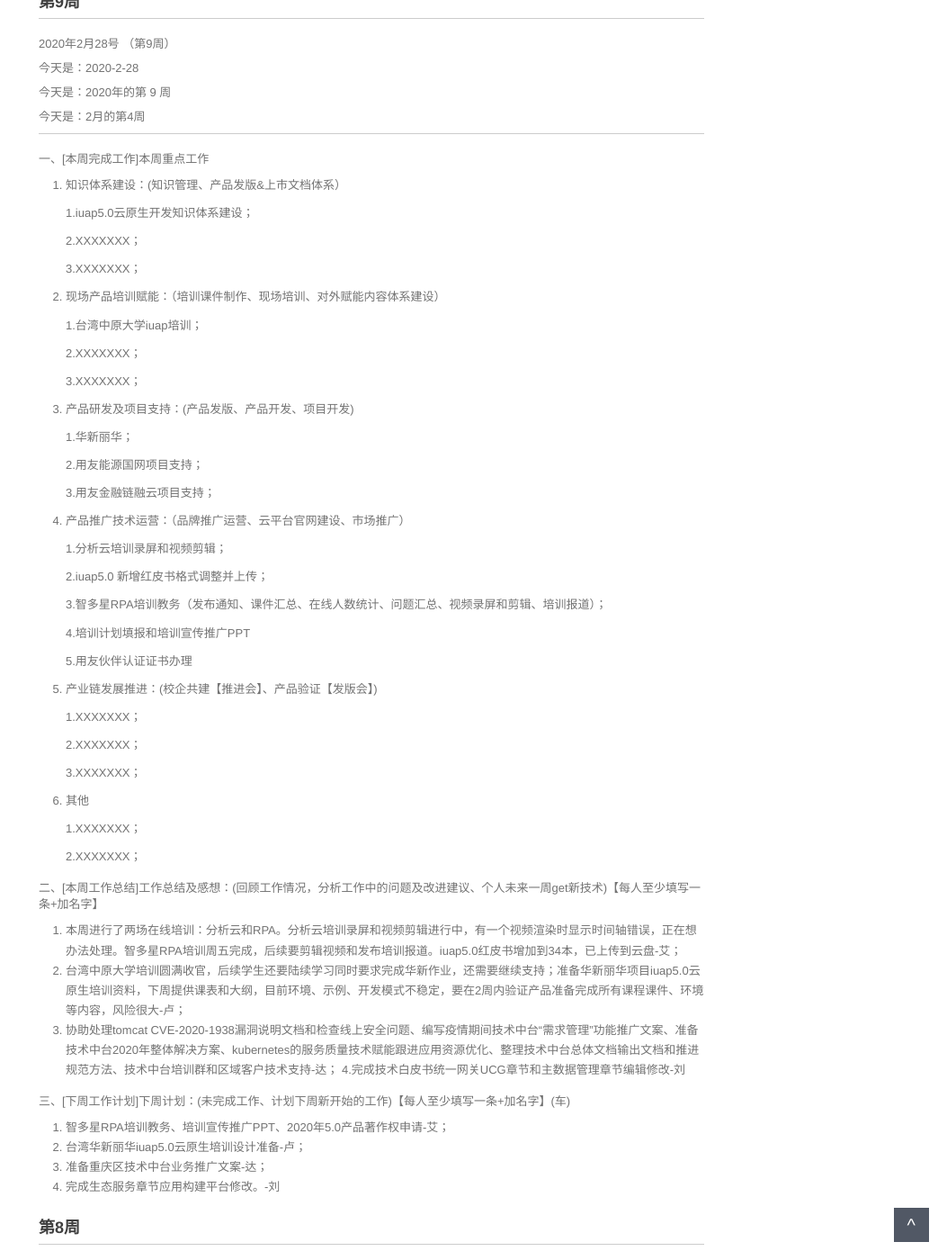
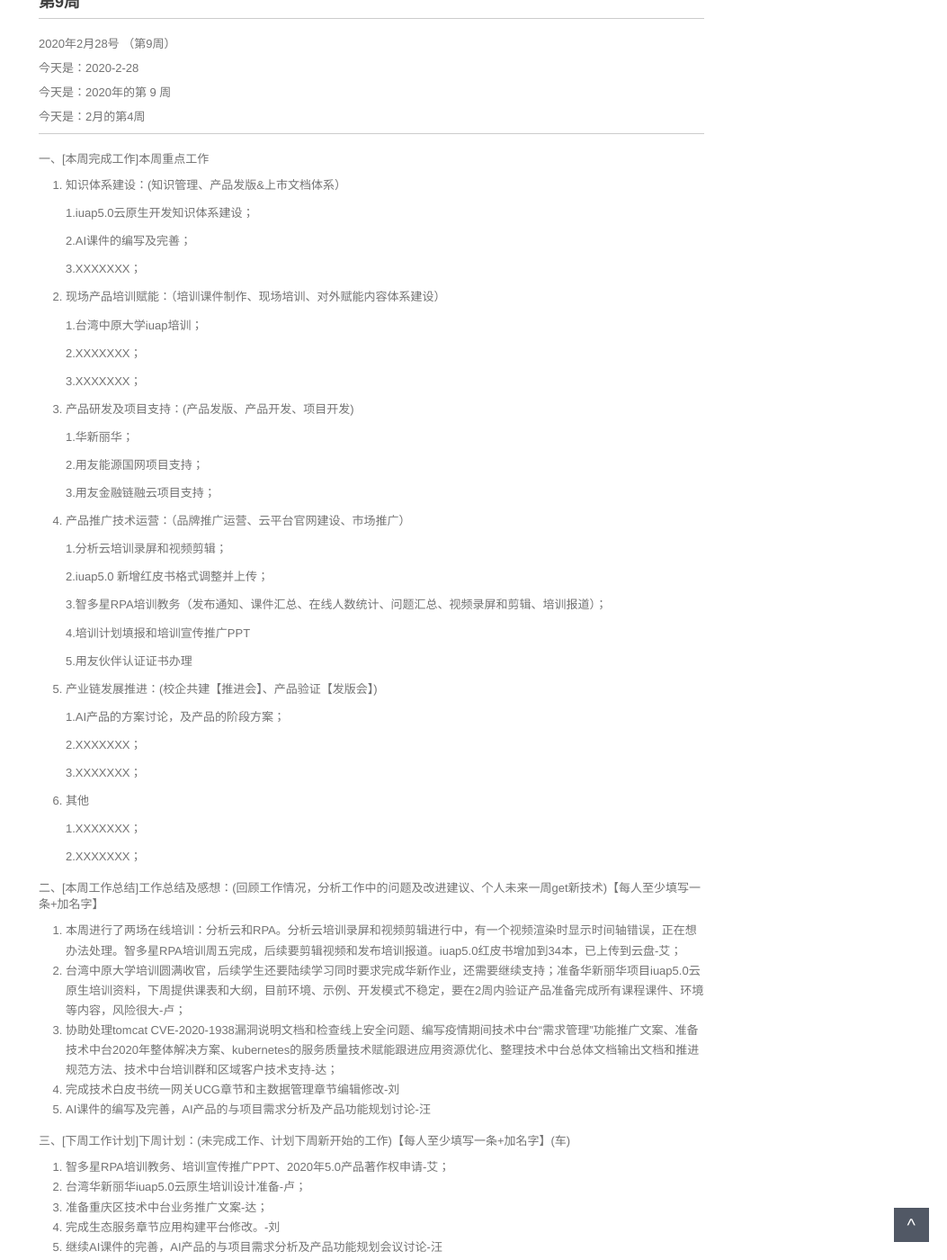
Before and after one commit to walllFlower/blog, a Jekyll site: the page built from 2020-02-28-day_report.md, in a window 1280 px wide and 1400 px high, scrolled down 341 px. Shown: the whole window at 90% size, without its empty margins (227-1280 px from the left). Built offline with Jekyll 4.4.1, drawn with Linux system fonts in a browser that asks for light colours; comment, search, counter and statistics services are not loaded.

Commit message:
Update 2020-02-28-day_report.md

```diff
--- a/2020-02-28-day_report.md
+++ b/2020-02-28-day_report.md
@@ -28,7 +28,7 @@ categories: 技术运营工作周报
 
     1.iuap5.0云原生开发知识体系建设；
 
-    2.XXXXXXX；
+    2.AI课件的编写及完善；
 
     3.XXXXXXX；
 
@@ -63,7 +63,7 @@ categories: 技术运营工作周报
 
 5. 产业链发展推进：(校企共建【推进会】、产品验证【发版会】)
 
-    1.XXXXXXX；
+    1.AI产品的方案讨论，及产品的阶段方案；
 
     2.XXXXXXX；
 
@@ -80,7 +80,8 @@ categories: 技术运营工作周报
 1. 本周进行了两场在线培训：分析云和RPA。分析云培训录屏和视频剪辑进行中，有一个视频渲染时显示时间轴错误，正在想办法处理。智多星RPA培训周五完成，后续要剪辑视频和发布培训报道。iuap5.0红皮书增加到34本，已上传到云盘-艾；
 2. 台湾中原大学培训圆满收官，后续学生还要陆续学习同时要求完成华新作业，还需要继续支持；准备华新丽华项目iuap5.0云原生培训资料，下周提供课表和大纲，目前环境、示例、开发模式不稳定，要在2周内验证产品准备完成所有课程课件、环境等内容，风险很大-卢；
 3. 协助处理tomcat CVE-2020-1938漏洞说明文档和检查线上安全问题、编写疫情期间技术中台“需求管理”功能推广文案、准备技术中台2020年整体解决方案、kubernetes的服务质量技术赋能跟进应用资源优化、整理技术中台总体文档输出文档和推进规范方法、技术中台培训群和区域客户技术支持-达；
-4.完成技术白皮书统一网关UCG章节和主数据管理章节编辑修改-刘
+4. 完成技术白皮书统一网关UCG章节和主数据管理章节编辑修改-刘
+5. AI课件的编写及完善，AI产品的与项目需求分析及产品功能规划讨论-汪
 
 三、[下周工作计划]下周计划：(未完成工作、计划下周新开始的工作)【每人至少填写一条+加名字】(车)
 
@@ -88,7 +89,7 @@ categories: 技术运营工作周报
 2. 台湾华新丽华iuap5.0云原生培训设计准备-卢；
 3. 准备重庆区技术中台业务推广文案-达；
 4. 完成生态服务章节应用构建平台修改。-刘
-
+5. 继续AI课件的完善，AI产品的与项目需求分析及产品功能规划会议讨论-汪
 
 
 ###  第8周
```
